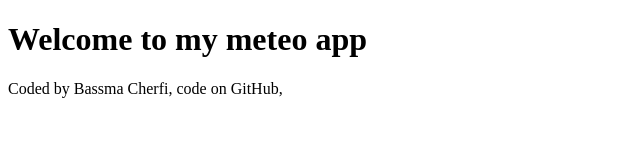
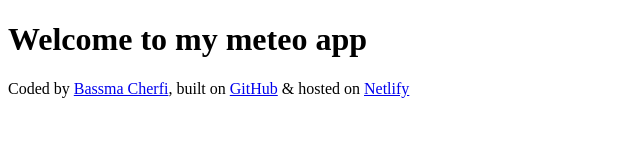
Before and after one commit to bassomaa/mymeteo-app, a plain HTML site: page index.html in a window 1280 px wide. Shown: the whole page, without its empty margins (0-640 px from the left). Drawn offline with Linux system fonts and the light colour scheme.

Commit message:
Added the links in the footer

```diff
--- a/index.html
+++ b/index.html
@@ -7,6 +7,15 @@
   </head>
   <body>
     <h1>Welcome to my meteo app</h1>
-    <footer>Coded by Bassma Cherfi, code on GitHub,</footer>
+    <footer>
+      Coded by
+      <a href="https://github.com/bassomaa" target="_blank">Bassma Cherfi</a>,
+      built on
+      <a href="https://github.com/bassomaa/mymeteo-app" target="_blank"
+        >GitHub</a
+      >
+      & hosted on
+      <a href="https://mymeteotoday.netlify.app/" target="_blank">Netlify</a>
+    </footer>
   </body>
 </html>
```
